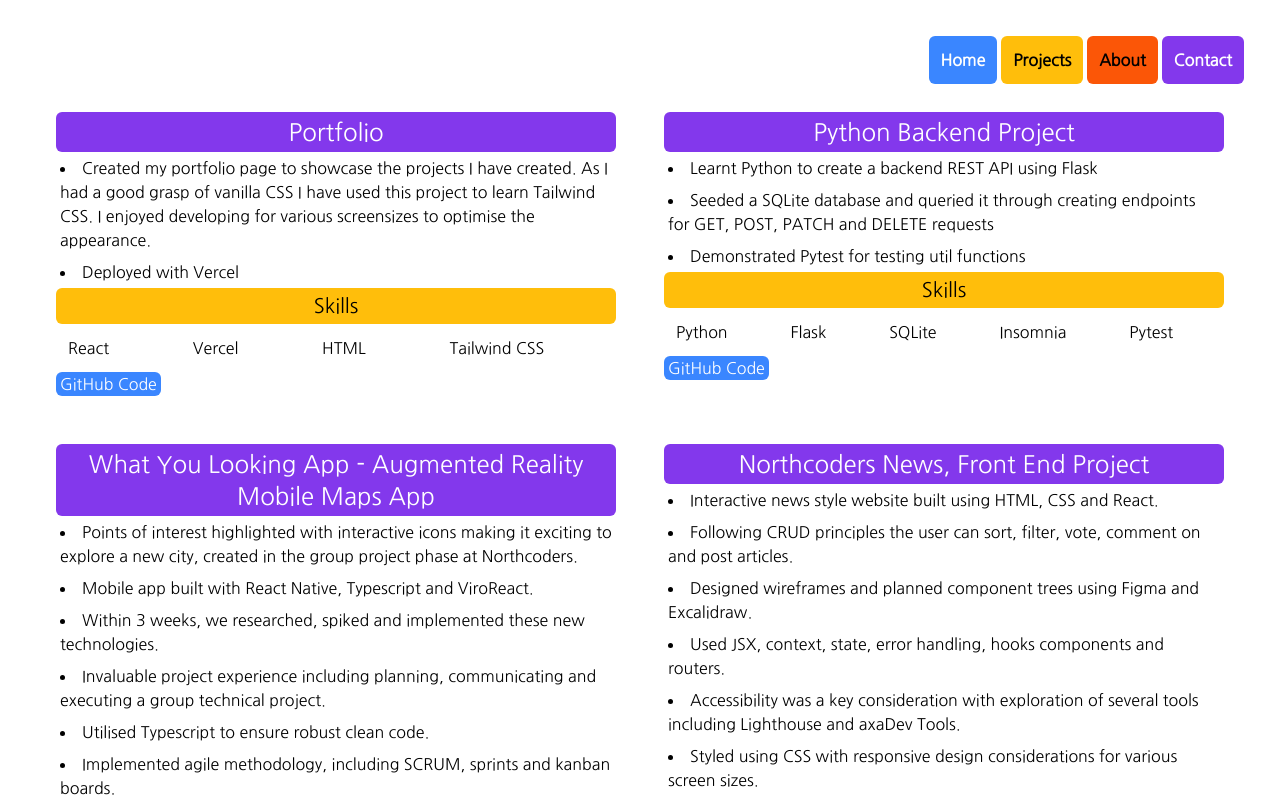
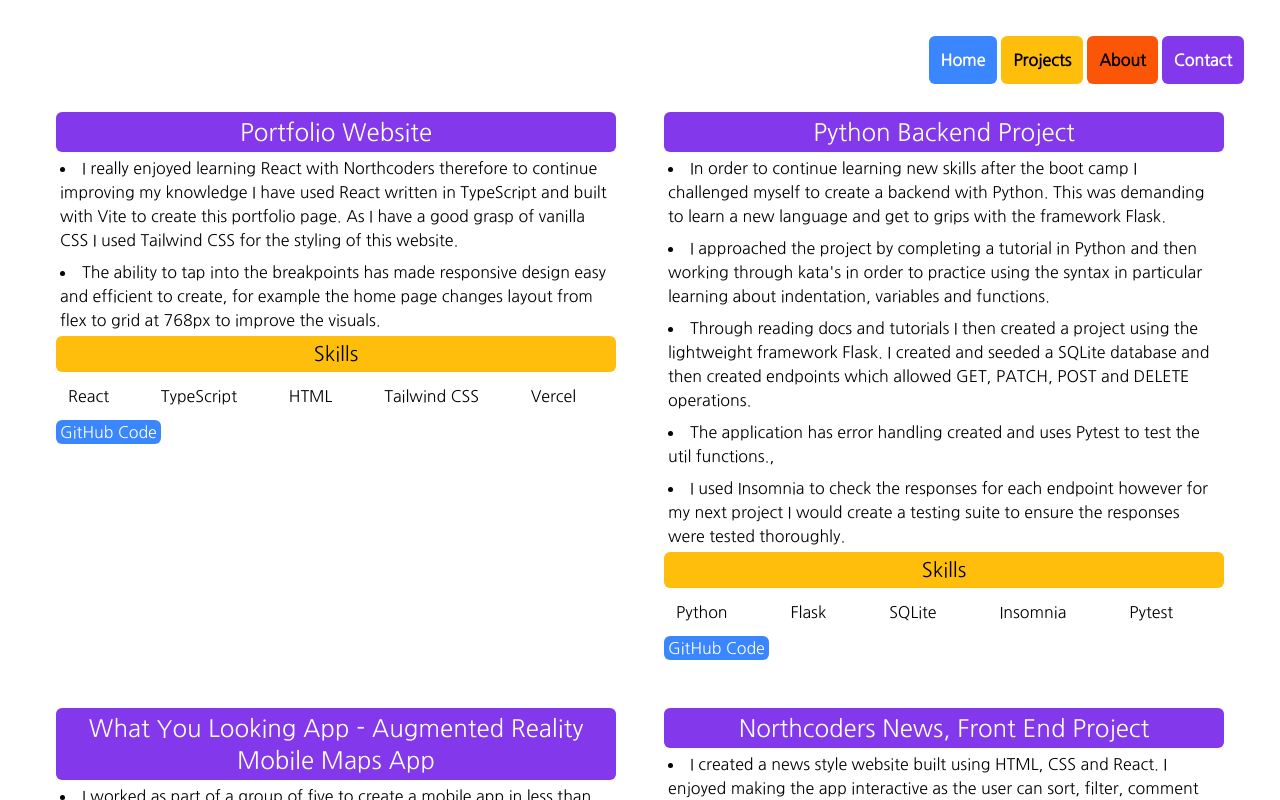
Before and after one commit to AvrilHunter/portfolio, a React (Vite) app: page /projects in a window 1280 px wide. Shown: the top 800 px of the page. Built offline with nearby package versions, Linux system fonts and the light colour scheme.

Commit message:
feat - rewrite project summary

```diff
--- a/src/data/projectData.ts
+++ b/src/data/projectData.ts
@@ -5,25 +5,28 @@ export type Project = {
   skills: string[];
   demo?: string;
   hostedSite?: string;
+  image?: string;
 };
 
 export const projects: Project[] = [
   {
-    title: "Portfolio",
+    title: "Portfolio Website",
     github: "https://github.com/AvrilHunter/portfolio",
     summary: [
-      "Created my portfolio page to showcase the projects I have created. As I had a good grasp of vanilla CSS I have used this project to learn Tailwind CSS. I enjoyed developing for various screensizes to optimise the appearance.",
-      "Deployed with Vercel",
+      "I really enjoyed learning React with Northcoders therefore to continue improving my knowledge I have used React written in TypeScript and built with Vite to create this portfolio page. As I have a good grasp of vanilla CSS I used Tailwind CSS for the styling of this website.",
+      "The ability to tap into the breakpoints has made responsive design easy and efficient to create, for example the home page changes layout from flex to grid at 768px to improve the visuals.",
     ],
-    skills: ["React", "Vercel", "HTML", "Tailwind CSS"],
+    skills: ["React", "TypeScript", "HTML", "Tailwind CSS", "Vercel"],
   },
   {
     title: "Python Backend Project",
     github: "https://github.com/AvrilHunter/Python-SQLite",
     summary: [
-      "Learnt Python to create a backend REST API using Flask",
-      "Seeded a SQLite database and queried it through creating endpoints for GET, POST, PATCH and DELETE requests",
-      "Demonstrated Pytest for testing util functions",
+      "In order to continue learning new skills after the boot camp I challenged myself to create a backend with Python. This was demanding to learn a new language and get to grips with the framework Flask.",
+      "I approached the project by completing a tutorial in Python and then working through kata's in order to practice using the syntax in particular learning about indentation, variables and functions.",
+      "Through reading docs and tutorials I then created a project using the lightweight framework Flask. I created and seeded a SQLite database and then created endpoints which allowed GET, PATCH, POST and DELETE operations.",
+      "The application has error handling created and uses Pytest to test the util functions.,",
+      "I used Insomnia to check the responses for each endpoint however for my next project I would create a testing suite to ensure the responses were tested thoroughly. ",
     ],
     skills: ["Python", "Flask", "SQLite", "Insomnia", "Pytest"],
   },
@@ -32,13 +35,13 @@ export const projects: Project[] = [
     github: "https://github.com/sausagroll90/what-you-looking-app",
     demo: "https://northcoders.com/project-phase/what-you-looking-app",
     summary: [
-      "Points of interest highlighted with interactive icons making it exciting to explore a new city, created in the group project phase at Northcoders.",
-      "Mobile app built with React Native, Typescript and ViroReact.",
-      "Within 3 weeks, we researched, spiked and implemented these new technologies.",
-      "Invaluable project experience including planning, communicating and executing a group technical project.",
-      "Utilised Typescript  to ensure robust clean code.",
-      "Implemented agile methodology, including SCRUM, sprints and kanban boards.",
+      "I worked as part of a group of five to create a mobile app in less than three weeks during the project phase of Northcoders. We had one week to plan the project and spike the new technologies, then another eight days of coding to complete the project. Through deciding on our MVP, using Kanban boards and having daily stand-ups we successfully created What You Looking App?",
+      " I took a leadership role in the planning meetings ensuring we stayed on track to timelines and had a robust MVP. Through the coding section I used ViroReact to create 3D icons for points of interest. The highlight was making a burger object to display restaurants!",
+      " We used pair programming to make efficient use of time and prevent delays with debugging, this was effective whilst I worked on the feature to store information to the phones local storage. Through using a React Native library and data manipulation we were able to store and then call the data in the correct format to add an interesting feature to the app.",
+      " I also enjoyed the use of TypeScript to learn a new language and building on my JavaScript knowledge whilst making the code robust.",
+      " This was a great experience working as part of a group on a technical project and provided invaluable experience with communication and version control through git practices. In particular dealing with merge requests and branches.",
     ],
+    // image: "whatYouLookingApp",
     skills: ["TypeScript", "React Native", "ViroReact", "Android Studio"],
   },
   {
@@ -46,14 +49,13 @@ export const projects: Project[] = [
     github: "https://github.com/AvrilHunter/nc-news-project",
     hostedSite: "https://nc-news-ah123.netlify.app/",
     summary: [
-      "Interactive news style website built using HTML, CSS and React.",
-      "Following CRUD principles the user can sort, filter, vote, comment on and post articles.",
-      "Designed wireframes and planned component trees using Figma and Excalidraw.",
-      "Used JSX, context, state, error handling, hooks  components and routers.",
-      "Accessibility was a key consideration with exploration of several tools including Lighthouse and axaDev Tools.",
-      "Styled using CSS with responsive design considerations for various screen sizes.",
-      "User experience enhanced through optimistic rendering when appropriate.",
+      "I created a news style website built using HTML, CSS and React. I enjoyed making the app interactive as the user can sort, filter, comment on and post articles.",
+      "Before coding I identified the benefit of planning through designing wireframes and planning component trees using Figma and Excalidraw. These helped me to build the website effectively",
+      "The use of React Hooks for state and context amongst others allowed me to render components effectively and work with routes and error handling on my website.",
+      "Accessibility was a key consideration with exploration of several tools including Lighthouse, Wave and axaDev Tools.",
+      "I gained valuable experience with vanilla CSS and I used responsive design considerations for changing screen sizes. The use of optimistic rendering when appropriate enhanced user experience.",
     ],
+
     skills: [
       "JavaScript",
       "React",
```
